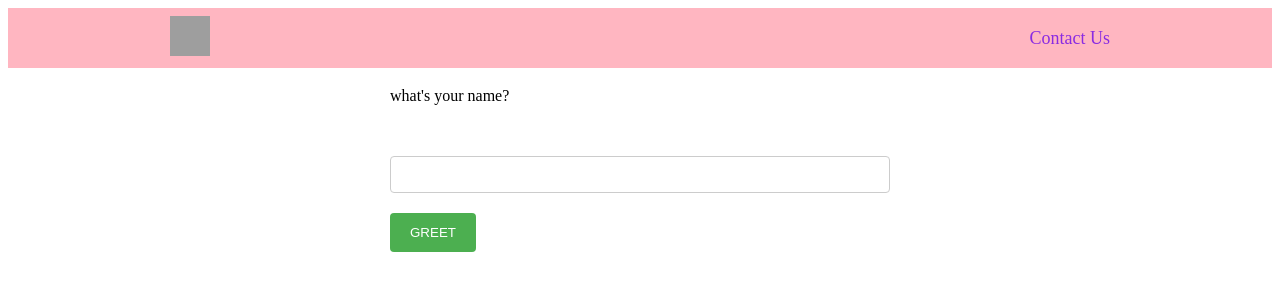
After one commit to raoshah/first-flask, a Flask app: page /hello in a window 1280 px wide. The commit adds this page. Shown: the top 300 px of the page. Run offline with Flask 2, Linux system fonts and the light colour scheme; grey boxes are pictures that could not be loaded.

Commit message:
added new app called greet

```diff
--- a/app.py
+++ b/app.py
@@ -1,6 +1,7 @@
-from flask import Flask, render_template
+from flask import Flask, render_template, request, flash
 
 app = Flask(__name__)
+app.secret_key = "manbearpig_MUDMAN888"
 
 @app.route('/')
 def index():
@@ -10,6 +11,16 @@ def index():
 def contact():
   return render_template('contact.html')
 
+@app.route("/hello")
+def hello():
+	flash("what's your name?")
+	return render_template("hello.html")
+
+@app.route("/hello", methods=['POST', 'GET'])
+def greeter():
+	flash("Hi " + str(request.form['name_input']) + ", great to see you!")
+	return render_template("hello.html")
+
 
 if __name__=='__main__':
   app.run(host='0.0.0.0', debug=True)
--- /dev/null
+++ b/templates/hello.html
@@ -0,0 +1,14 @@
+{% extends 'layout.html' %}
+
+{% block body %}
+    <form action="/hello" method="post">
+        {% for message in get_flashed_messages() %}
+             <p>{{ message }}</p>
+         {% endfor %}
+        <br>
+        <input type="text" name="name_input">
+        <br>
+        <input type="submit" value="GREET" id="greet">
+    </form>
+
+{% endblock %}
--- a/templates/index.html
+++ b/templates/index.html
@@ -1,6 +1,9 @@
 {% extends 'layout.html' %}
 
 {% block body %}
+<br>
+<a href="/hello" class="btn">Greet app</a>
+
 <h1> About Flask </h1>
 <p>
   Flask ek open-source Python web framework hai, jo web applications aur APIs develop karne ke liye use kiya jata hai. Flask ka use scalable aur maintainable web applications develop karne ke liye kiya jata hai.
--- a/templates/layout.html
+++ b/templates/layout.html
@@ -80,6 +80,59 @@ p {
   margin-bottom: 30px;
 }
 
+ form {
+  max-width: 500px;
+  margin: auto;
+}
+
+input[type="text"], input[type="email"], textarea {
+  width: 100%;
+  padding: 10px;
+  border: 1px solid #ccc;
+  border-radius: 4px;
+  box-sizing: border-box;
+  margin-bottom: 20px;
+}
+
+input[type="submit"] {
+  background-color: #4CAF50;
+  color: white;
+  padding: 12px 20px;
+  border: none;
+  border-radius: 4px;
+  cursor: pointer;
+}
+
+input[type="submit"]:hover {
+  background-color: #45a049;
+}
+
+label {
+  display: block;
+  font-weight: 600;
+  margin-bottom: 10px;
+}
+
+.error {
+  color: red;
+  margin-bottom: 10px;
+}
+
+ .btn {
+  display: inline-block;
+  background-color: #4CAF50;
+  color: white;
+  padding: 8px 20px;
+  text-align: center;
+  text-decoration: none;
+  font-size: 16px;
+  border-radius: 4px;
+}
+
+.btn:hover {
+  background-color: #45a049;
+}
+
   </style>
 </head>
 <body>
```
Also changed, not shown: 1 other file.
